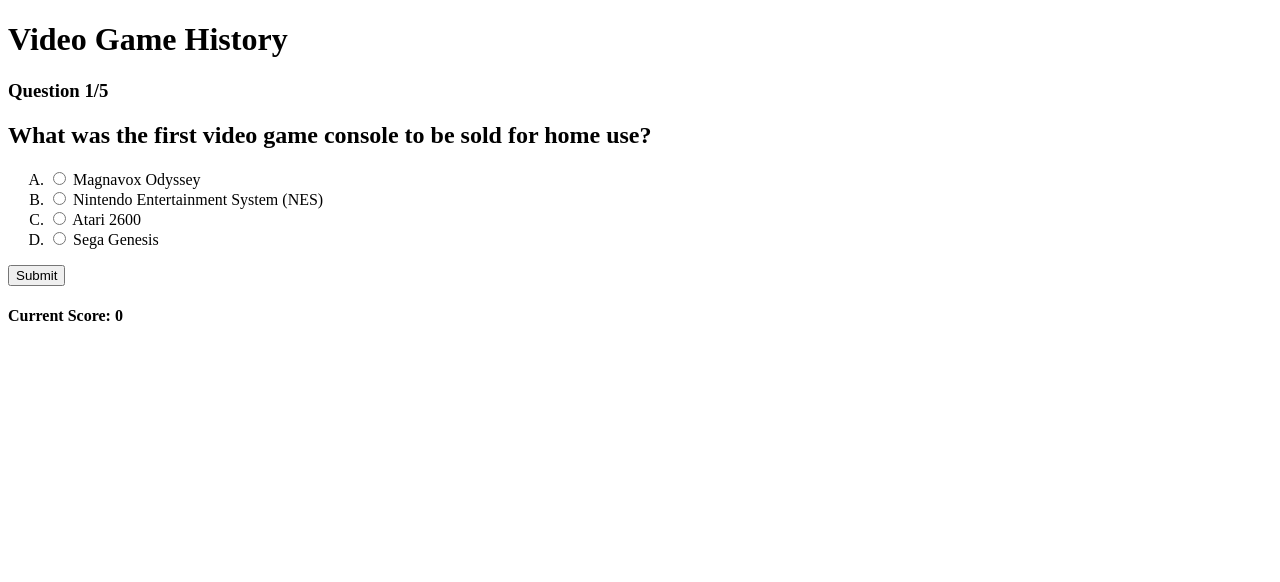
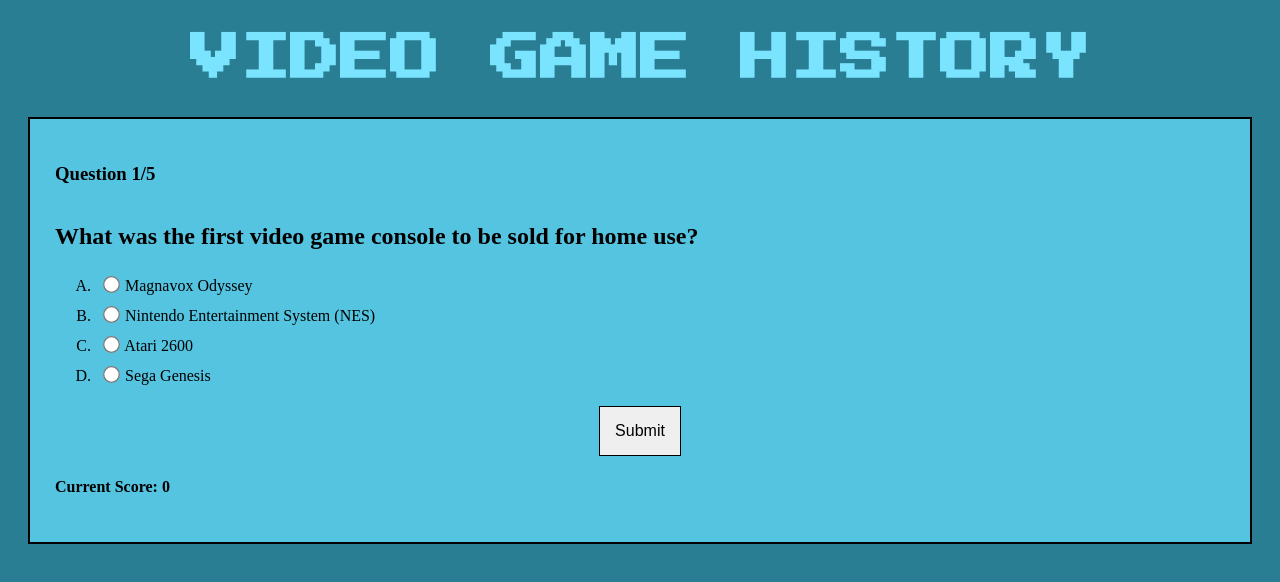
Before and after one commit to austinfile510/quiz-app, a plain HTML site: page index.html in a window 1280 px wide. Both pictures are taken after a click on the button "Start Quiz". Drawn offline with nearby package versions, Linux system fonts and the light colour scheme.

Commit message:
quiz is fully implemented and ready to submit

```diff
--- a/index.html
+++ b/index.html
@@ -4,18 +4,23 @@
     <meta charset="UTF-8" />
     <meta name="viewport" content="width=device-width, initial-scale=1.0" />
     <title>Video Game History - Quiz</title>
+    <link
+      href="https://fonts.googleapis.com/css2?family=Press+Start+2P&display=swap"
+      rel="stylesheet"
+    />
     <link rel="stylesheet" href="style.css" />
   </head>
   <body>
     <header>
-        <h1>Video Game History</h1> <!-- Quiz Title -->
+      <h1>Video Game History</h1>
+      <!-- Quiz Title -->
     </header>
     <main></main>
     <script
-        src="https://code.jquery.com/jquery-3.5.1.js"
-        integrity="sha256-QWo7LDvxbWT2tbbQ97B53yJnYU3WhH/C8ycbRAkjPDc="
-        crossorigin="anonymous"
-      ></script>
-      <script src="index.js"></script>
+      src="https://code.jquery.com/jquery-3.5.1.js"
+      integrity="sha256-QWo7LDvxbWT2tbbQ97B53yJnYU3WhH/C8ycbRAkjPDc="
+      crossorigin="anonymous"
+    ></script>
+    <script src="index.js"></script>
   </body>
 </html>
--- a/index.js
+++ b/index.js
@@ -83,7 +83,7 @@ function render() {
        <form>
     <h2>${question.title}</h2>
       <ol type = "A">
-    <li><input type = "radio" name = "answers" value = "0"/>
+    <li><input type = "radio" name = "answers" value = "0" autofocus = "on" required/>
     <label>${question.answers[0]}</label></li>
     <li><input type = "radio" name = "answers" value = "1"/>
     <label>${question.answers[1]}</label></li>
@@ -106,7 +106,7 @@ function render() {
 
     <h4>Current Score: ${STORE.score}</h4>
     <button id = "next">Next Question</button>
-</section>
+  </section>
     `);
   } else if (STORE.page == "feedback-final") {
     // Renders the feedback page for the final question, which leads the user to the results page
@@ -121,10 +121,12 @@ function render() {
   } else if (STORE.page == "results") {
     // Renders the results page.
     $("main").html(`
+    <section>
     <h2>Congratulations, you completed the quiz! Your final score is ${STORE.score}/${STORE.questions.length}.</h2>
     <br/>
     <h2>Would you like to try again?</h2>
     <button id = "restart">Start Over</button>
+    </section>
     `);
   }
 }
@@ -144,7 +146,8 @@ function eventListeners() {
     if (userAnswer == question.correct) {
       // This checks if the user-given answer is correct
       STORE.score++; // Adds one point to the user's score
-      STORE.feedback = "That's correct! Good Job."; // Correct Answer Message
+      STORE.feedback =
+        question.answers[question.correct] + " is correct! Good Job."; // Correct Answer Message
     } else {
       // If the user answers incorrectly, this feedback message displays instead
       STORE.feedback =
@@ -171,8 +174,7 @@ function eventListeners() {
       // If there are no more questions, renders the results page
       STORE.page = "results";
       render();
-    } else
-    STORE.page = "question";
+    } else STORE.page = "question";
     render();
   });
 
--- a/style.css
+++ b/style.css
@@ -0,0 +1,46 @@
+h1 {
+  text-align: center;
+  font-family: "Press Start 2P", cursive;
+  text-transform: uppercase;
+  font-size: 50px;
+  color: #7ae4ff;
+}
+
+h2,
+h3,
+h4 {
+  color: #000000;
+}
+
+body {
+  background-color: #297e94;
+}
+
+section {
+  display: flex;
+  flex-direction: column;
+  margin: 20px;
+  padding: 25px;
+  border: 2px solid #000000;
+  background-color: #55c4e0;
+}
+
+ol li {
+  padding: 5px;
+}
+
+input[type="radio"] {
+  transform: scale(1.3);
+}
+
+#submit,
+#next,
+#restart,
+#start {
+  display: block;
+  text-align: center;
+  margin: 0 auto;
+  font-size: 16px;
+  border: 1px solid #000000;
+  padding: 15px 15px;
+}
```
